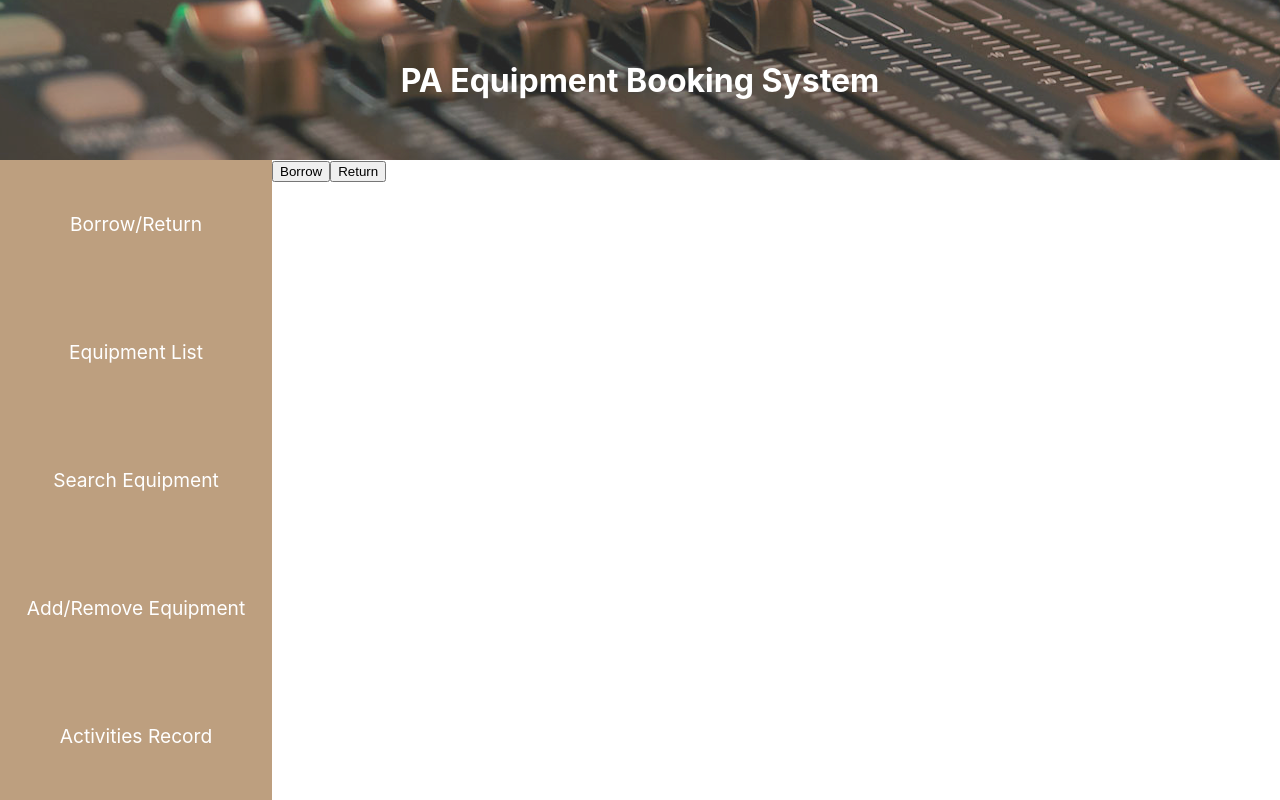
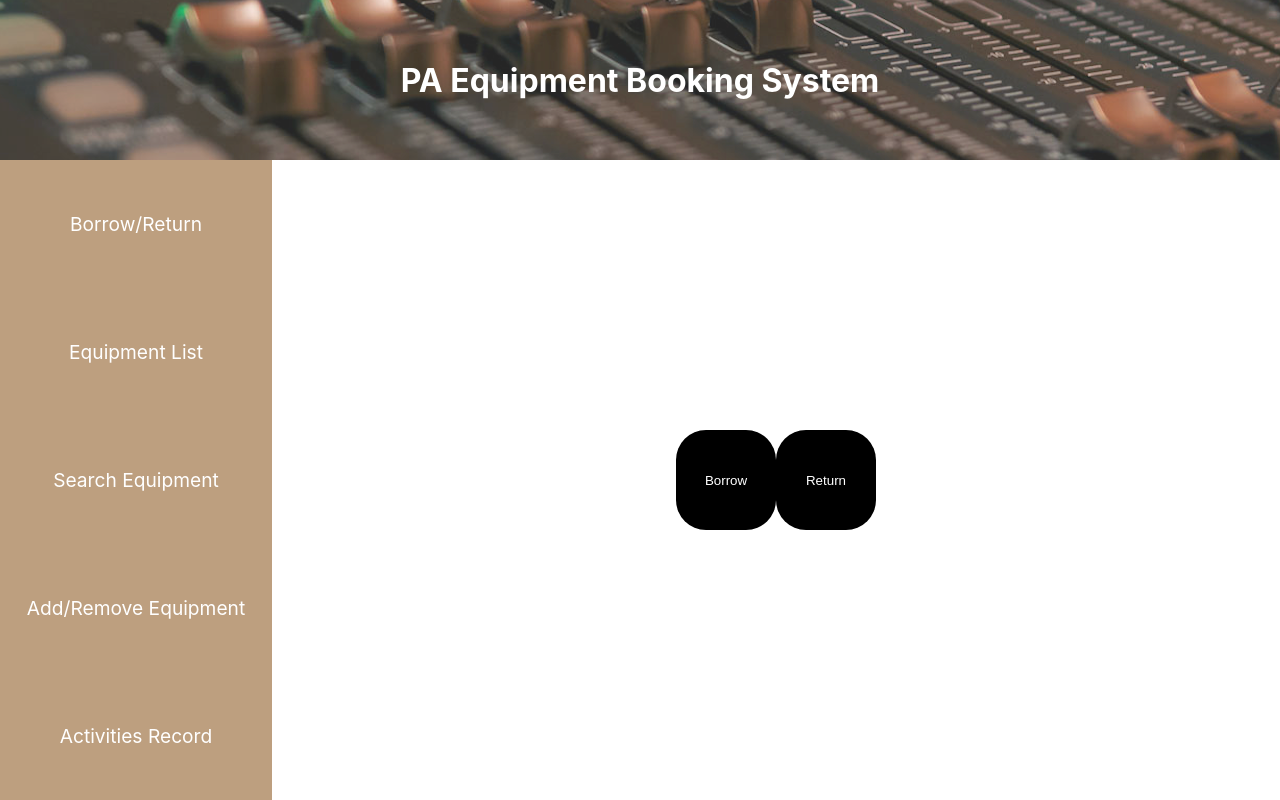
Before and after one commit to leolinpotato/NTUPA-Equipment-Booking-System, a React (Create React App) app in the folder frontend/: page /borrowReturn in a window 1280 px wide. Built offline with nearby package versions, Linux system fonts and the light colour scheme.

Commit message:
add borrowPage, returnPage, borrowReturnPage, update sideBar

```diff
--- a/frontend/src/App.css
+++ b/frontend/src/App.css
@@ -1,5 +1,6 @@
 .container {
+  position: absolute;
+  left: 17em;
+  width: calc(100% - 17em);
   height: calc(100% - 10em);
-  position: absolute;
-  margin-left: 17em;
 }
--- a/frontend/src/container/borrowPage.js
+++ b/frontend/src/container/borrowPage.js
@@ -1,10 +1,10 @@
 import React from 'react'
-//import '../css/mainPage.css'
+import '../css/borrowPage.css'
 
 const BorrowPage = () => {
     return (
         <div className='borrowPageContainer'>
-            <h2>What do you want to borrow?</h2>
+            <h2 className='borrowPage'>What do you want to borrow?</h2>
         </div>
     )
 }
--- a/frontend/src/container/borrowReturnPage.js
+++ b/frontend/src/container/borrowReturnPage.js
@@ -1,5 +1,6 @@
 import React from 'react'
 import { useNavigate } from 'react-router-dom';
+import '../css/borrowReturnPage.css'
 
 const BorrowReturnPage = () => {
 
@@ -15,8 +16,8 @@ const BorrowReturnPage = () => {
 
     return (
         <div className='borrowReturnPageContainer'>
-            <button onClick={navigateToBorrow}>Borrow</button>
-            <button onClick={navigateToReturn}>Return</button>
+            <button onClick={navigateToBorrow} id='borrowButton'>Borrow</button>
+            <button onClick={navigateToReturn} id='returnButton'>Return</button>
         </div>
     )
 }
--- a/frontend/src/container/returnPage.js
+++ b/frontend/src/container/returnPage.js
@@ -1,10 +1,10 @@
 import React from 'react'
-//import '../css/mainPage.css'
+import '../css/returnPage.css'
 
 const ReturnPage = () => {
     return (
-        <div className='ReturnPageContainer'>
-            <h2>What do you want to Return?</h2>
+        <div className='returnPageContainer'>
+            <h2 className='returnPage'>What do you want to Return?</h2>
         </div>
     )
 }
--- /dev/null
+++ b/frontend/src/css/borrowPage.css
@@ -0,0 +1,14 @@
+.borrowPageContainer {
+    width: 100%;
+    height: 100%;
+    display: flex;
+    justify-content: center;
+    align-items: center;
+}
+
+.borrowPage {
+    display: flex;
+    justify-content: center;
+    align-items: center;
+    font-size: 1.8em;
+}
--- /dev/null
+++ b/frontend/src/css/borrowReturnPage.css
@@ -0,0 +1,25 @@
+.borrowReturnPageContainer {
+    width: 100%;
+    height: 100%;
+    display: flex;
+    justify-content: center;
+    align-items: center;
+}
+
+#borrowButton {
+    color: white;
+    background: black;
+    width: 100px;
+    height: 100px;
+    border-radius: 30%;
+    border: none;
+}
+
+#returnButton {
+    color: white;
+    background: black;
+    width: 100px;
+    height:100px;
+    border-radius: 30%;
+    border: none;
+}
--- a/frontend/src/css/mainPage.css
+++ b/frontend/src/css/mainPage.css
@@ -1,10 +1,8 @@
 .mainPageContainer {
-	position: absolute;
-	left: 17em;
-	width: calc(100% - 17em);
-	height: calc(100% - 10em);
+	width: 100%;
+	height: 100%;
 	display: flex;
-    justify-content: center;
+	justify-content: center;
     align-items: center;
 }
 
--- /dev/null
+++ b/frontend/src/css/returnPage.css
@@ -0,0 +1,14 @@
+.returnPageContainer {
+    width: 100%;
+    height: 100%;
+    display: flex;
+    justify-content: center;
+    align-items: center;
+}
+
+.returnPage {
+    display: flex;
+    justify-content: center;
+    align-items: center;
+    font-size: 1.8em;
+}
--- a/frontend/src/css/sideBar.css
+++ b/frontend/src/css/sideBar.css
@@ -12,5 +12,8 @@
 	display: flex;
     justify-content: center;
     align-items: center;
-
 }
+.sideBarRow:hover {
+	color: white;
+	background: rgb(157, 132, 112);
+}
```
